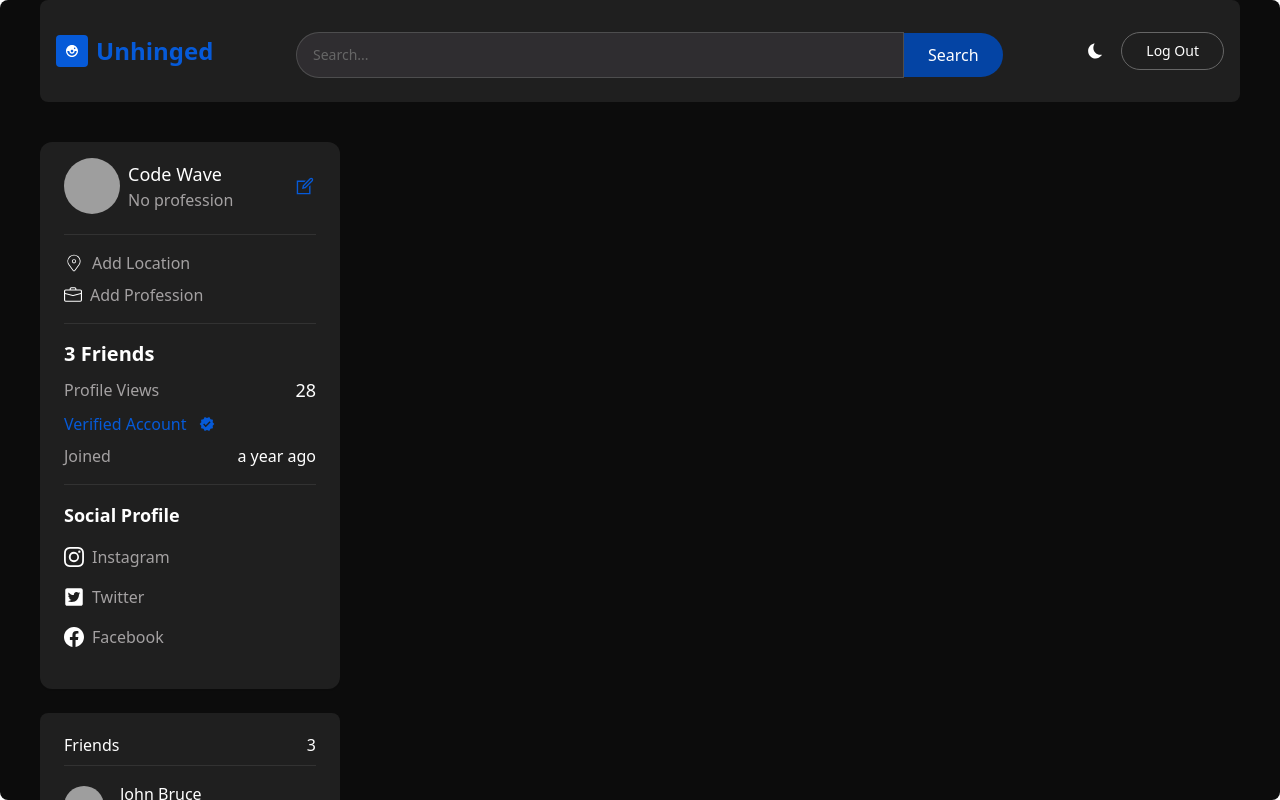
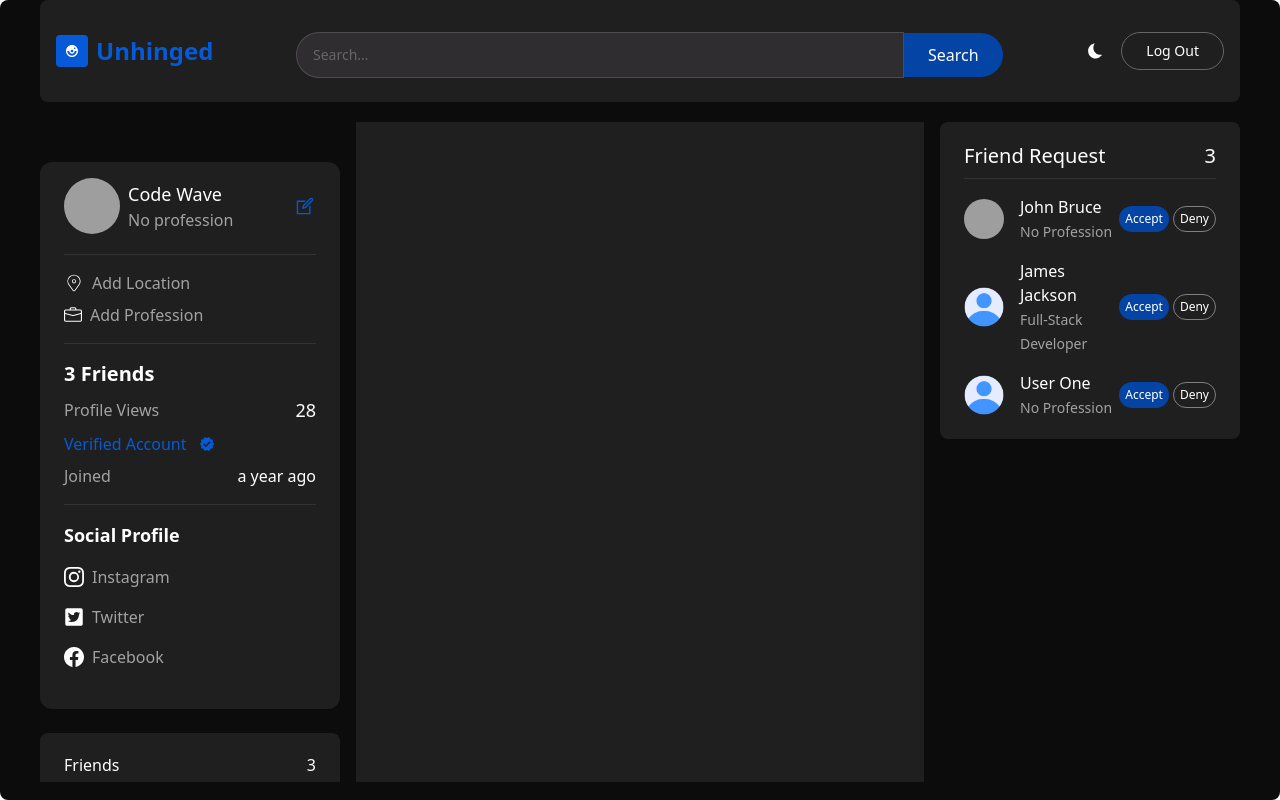
Before and after one commit to varshaislur/Unhinged, a React (Create React App) app in the folder unhinged_frontend/: page / in a window 1280 px wide. Built offline with nearby package versions, Linux system fonts and the light colour scheme; grey boxes are pictures that could not be loaded.

Commit message:
friend request card completed

```diff
--- a/unhinged_frontend/src/pages/Home.jsx
+++ b/unhinged_frontend/src/pages/Home.jsx
@@ -1,30 +1,96 @@
-import React from 'react'
+import React, { useState } from 'react'
 import { useSelector } from 'react-redux'
+import { friends , requests ,suggest } from '../assets/data'
 import TopBar from '../components/TopBar'
 import ProfileCard from '../components/ProfileCard'
 import FriendsCard from '../components/FriendsCard'
+import userProfile from '../assets/userprofile.png'
+import {Link} from 'react-router-dom'
+import CustomButton from '../components/CustomButton'
 
 const Home = () => {
+  const [friendRequest,setFriendRequest]= useState(requests)
+  const [suggestedFriends,setSuggestedFriends]=useState(suggest)
   const {user} =useSelector((state)=>state.user)
   console.log(user)
+  console.log(friendRequest)
+
 
   return (
-    <div className='home w-full px-0 lg:px-10 pb-20 2xl:px-40 bg-bgColor lg:rounded-lg h-screen overflow-hidden'>
+    <div className='home  w-full px-0 lg:px-10 pb-20 2xl:px-40 bg-bgColor lg:rounded-lg h-screen overflow-hidden'>
       <TopBar/>
+      <div className='w-full flex gap-2 lg:gap-4 pt-5 pb-10 h-full'>
+
+
       {/* Left */}
-      <div className='hidden w--1/3 lg:w-1/4 h-full md:flex flex-col gap-6 overflow-y-auto'>
+      <div className='hidden w-1/3 lg:w-1/4 h-full md:flex flex-col gap-6 overflow-y-auto'>
       <ProfileCard user={user}/>
       <FriendsCard friends={user?.friends}/>
 
       </div>
       {/* center */}
 
-      <div>
+      <div className=' flex-1 h-full bg-primary px-4 flex flex-col gap-6 overflow-y-auto'>
+
 
       </div>
       {/* right */}
-      <div>
+      <div className='hidden w-1/4 h-full lg:flex flex-col gap-8 overflow-y-auto'>
+            {/* FRIEND REQUEST */}
+            <div className='w-full bg-primary shadow-sm rounded-lg px-6 py-5'>
+              <div className='flex items-center justify-between text-xl text-ascent-1 pb-2 border-b border-[#66666645]'>
+                <span> Friend Request </span>
+                <span>{friendRequest?.length}</span>
+              </div>
+              <div className='w-full flex flex-col gap-4 pt-4 '>
+                {
+                  friendRequest?.map(({_id,requestFrom:from, })=>(
+                    <div key={_id} className='flex items-center justify-between'>
+                      <Link to={"/profile/"+ from._id} className="w-full flex gap-4 items-center cursor-pointer">
+                      <img src={from?.profileUrl ?? userProfile } alt="profile" className='w-10 h-10 object-cover rounded-full'/>
+                      <div className='flex-1'>
+                        <p className='text-base font-medium text-ascent-1'>
+                          {from?.firstName} {from?.lastName}
 
+                        </p>
+                        <span className='text-sm text-ascent-2'>
+                          {
+                            from?.profession ?? "No Profession"
+                          }
+
+                        </span>
+
+                      </div>
+                      </Link>
+                      <div className='flex gap-1'>
+                        <CustomButton
+                        title="Accept"
+                        containerStyles="bg-[#0444a4] text-xs text-white px-1.5 py-1 rounded-full"
+
+
+                        />
+                        <CustomButton
+                        title="Deny"
+                        containerStyles="border border-[#808080]  text-xs text-white px-1.5 py-1 rounded-full"
+
+
+                        />
+
+                      </div>
+
+                      </div>
+                  ))
+                }
+
+              </div>
+
+
+      </div>
+      {/* suggested friend */}
+      <div className='w-full bg-primary shadow-sm '>
+
+      </div>
+      </div>
       </div>
     </div>
   )
```
